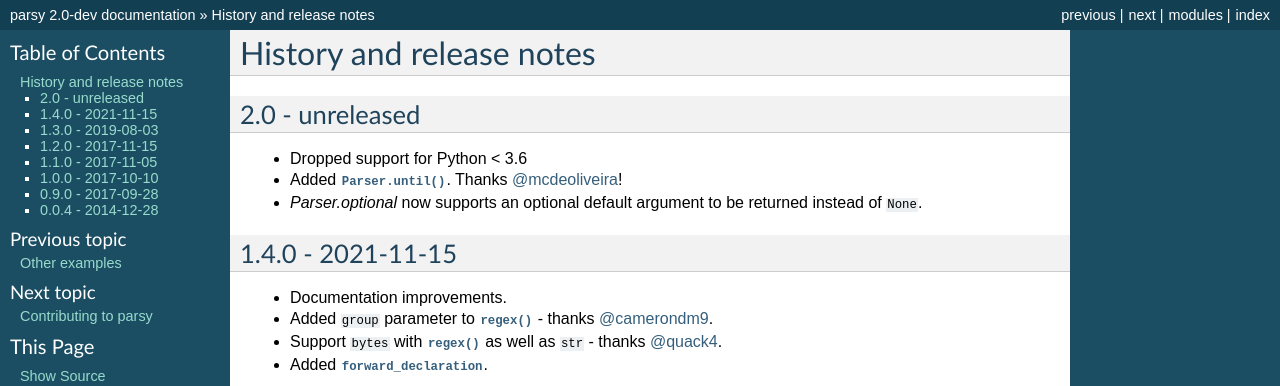
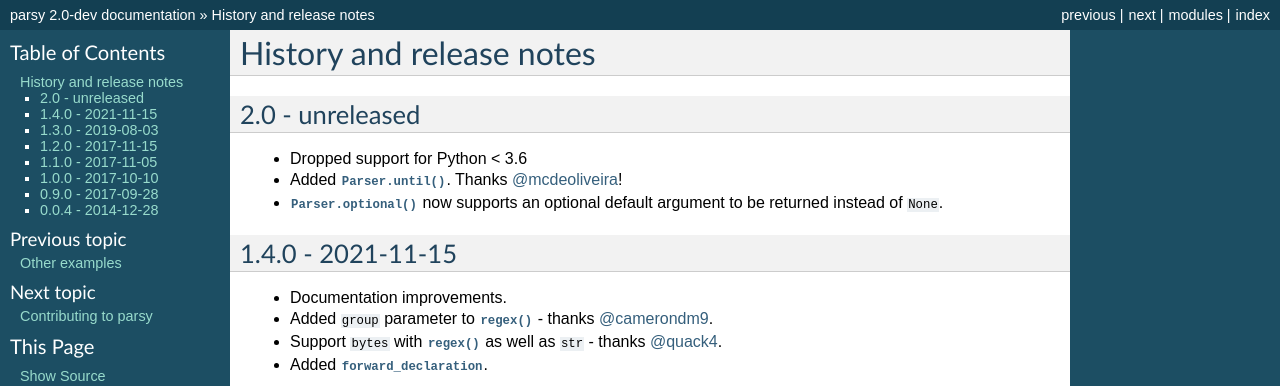
Before and after one commit to python-parsy/parsy, a Sphinx documentation site: the page built from docs/history.rst, in a window 1280 px wide. Shown: the top 386 px of the page. Built offline with Sphinx 7.4.7, drawn with Linux system fonts in a browser that asks for light colours.

Commit message:
Small docs fixes

```diff
--- a/docs/history.rst
+++ b/docs/history.rst
@@ -9,7 +9,7 @@
 
 * Dropped support for Python < 3.6
 * Added :meth:`Parser.until`. Thanks `@mcdeoliveira <https://github.com/mcdeoliveira>`_!
-* `Parser.optional` now supports an optional default argument to be returned instead of ``None``.
+* :meth:`Parser.optional` now supports an optional default argument to be returned instead of ``None``.
 
 1.4.0 - 2021-11-15
 ------------------
--- a/docs/ref/methods_and_combinators.rst
+++ b/docs/ref/methods_and_combinators.rst
@@ -130,7 +130,7 @@
 
    .. versionadded:: 2.0
 
-   .. method:: optional([default=None])
+   .. method:: optional(default=None)
 
       Returns a parser that expects the initial parser zero or once, and maps
       the result to a given default value in the case of no match. If no default
```
